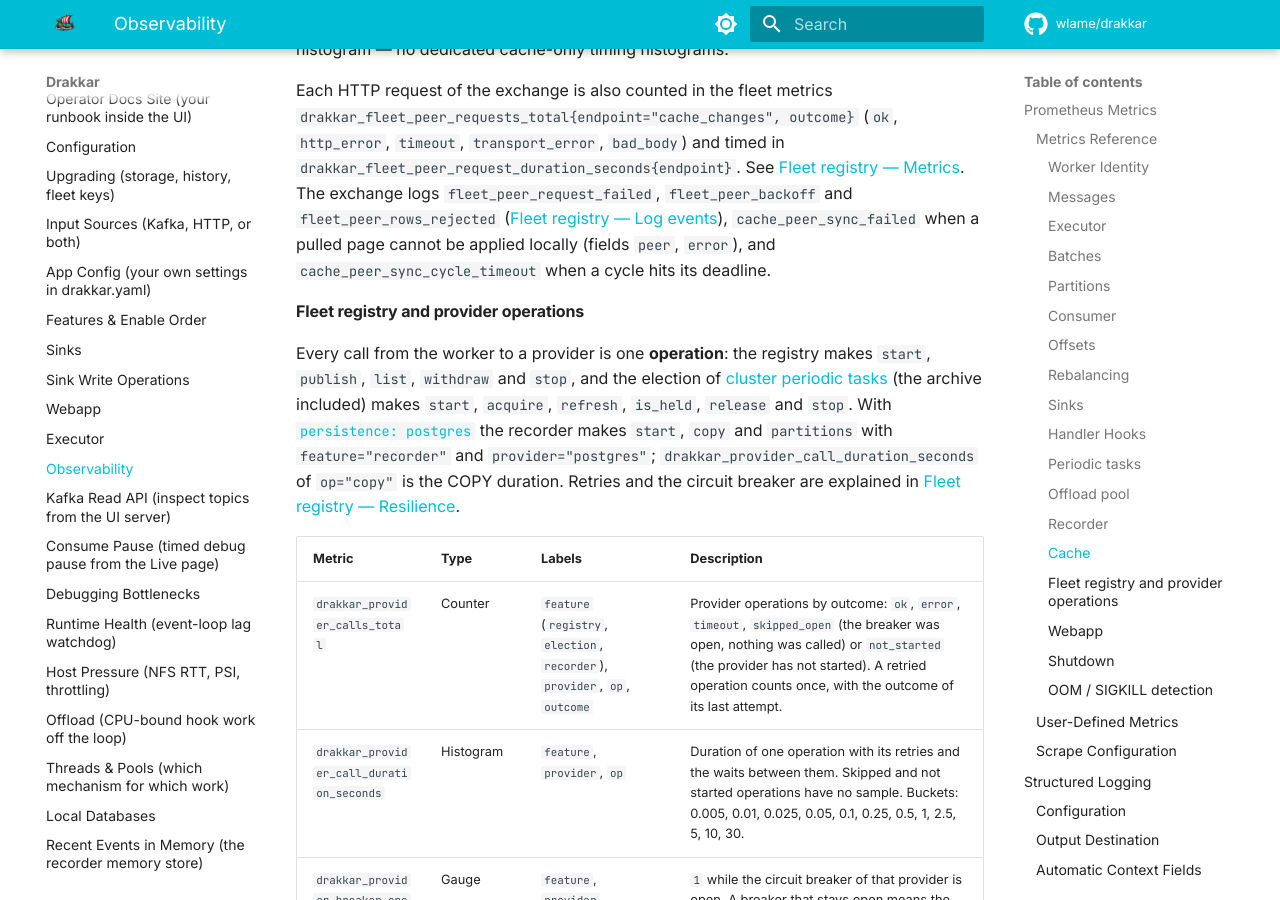
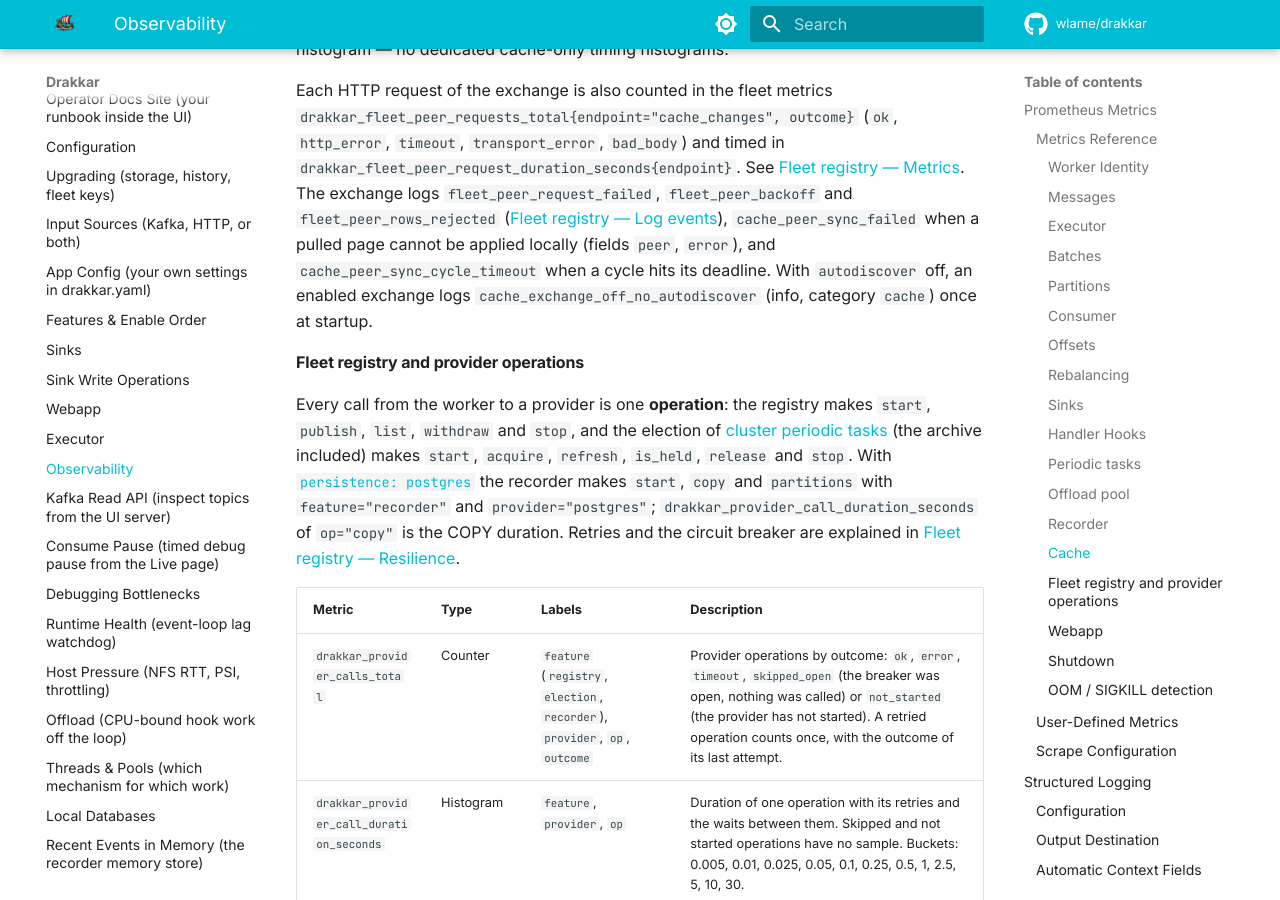
Before and after one commit to wlame/drakkar, an MkDocs documentation site: the page built from docs/observability.md, in a window 1280 px wide and 900 px high, scrolled down 14888 px. Built offline with MkDocs 1.6.1 and Material for MkDocs 9.7.7, drawn with Linux system fonts in a browser that asks for light colours; comment, search, counter and statistics services are not loaded; some of the changed text lies outside the part shown.

Commit message:
Name the two autodiscover log events in the observability page.

```diff
--- a/docs/observability.md
+++ b/docs/observability.md
@@ -240,7 +240,8 @@ Each HTTP request of the exchange is also counted in the fleet metrics
 `fleet_peer_rows_rejected` ([Fleet registry — Log events](fleet.md#log-events)),
 `cache_peer_sync_failed` when a pulled page cannot be applied locally
 (fields `peer`, `error`), and `cache_peer_sync_cycle_timeout` when a cycle
-hits its deadline.
+hits its deadline. With `autodiscover` off, an enabled exchange logs
+`cache_exchange_off_no_autodiscover` (info, category `cache`) once at startup.
 
 #### Fleet registry and provider operations
 
@@ -1358,6 +1359,7 @@ All in category `periodic`.
 | `periodic_lease_refresh_failed` | error | The lease refresher of a running slot raised outside a provider call. Field `scope`. |
 | `periodic_skip_hook_failed` | error | The framework's hook for a skipped slot raised (for the archive: starting the footprint update). Fields `name`, `slot`, `outcome`. The slot is skipped either way. |
 | `periodic_cluster_mismatch` | warning | An online peer of this worker's cluster has another [definition hash](periodic-tasks.md#definition-hash). Fields `peer`, `own_hash`, `peer_hash`. Once per peer and hash; again when the peer leaves the registry listing and comes back. |
+| `cluster_name_empty` | warning | `autodiscover` is on and the cluster name is empty, so the lock scope of cluster tasks is `default`. Field `scope`; category `lifecycle`. Once at startup. |
 | `periodic_lock_taken_over` | warning | A worker took over the lease of a cluster task (the archive included) whose holder died. Fields `provider`, `scope`, `previous_worker`, `previous_instance`, `age_seconds`. Written by the `filesystem` and `postgres` election providers only: the `redis` and `consul` providers write no such line, because an expired lease is a key that the server deleted. |
 | `periodic_lock_put_back_failed` | warning | Two workers took over one `filesystem` lock at once, and a third worker's lock came first, so the lock moved aside could not be put back. Fields `scope`, `folder`, `error`. The holder of the moved lock is fenced at its next check. |
 | `periodic_election_stop_failed` | warning | Stopping the election at shutdown raised. Field `error`. The rest of the shutdown still runs. |
```
Also changed, not shown: CHANGELOG.md (+2 -2 lines).
